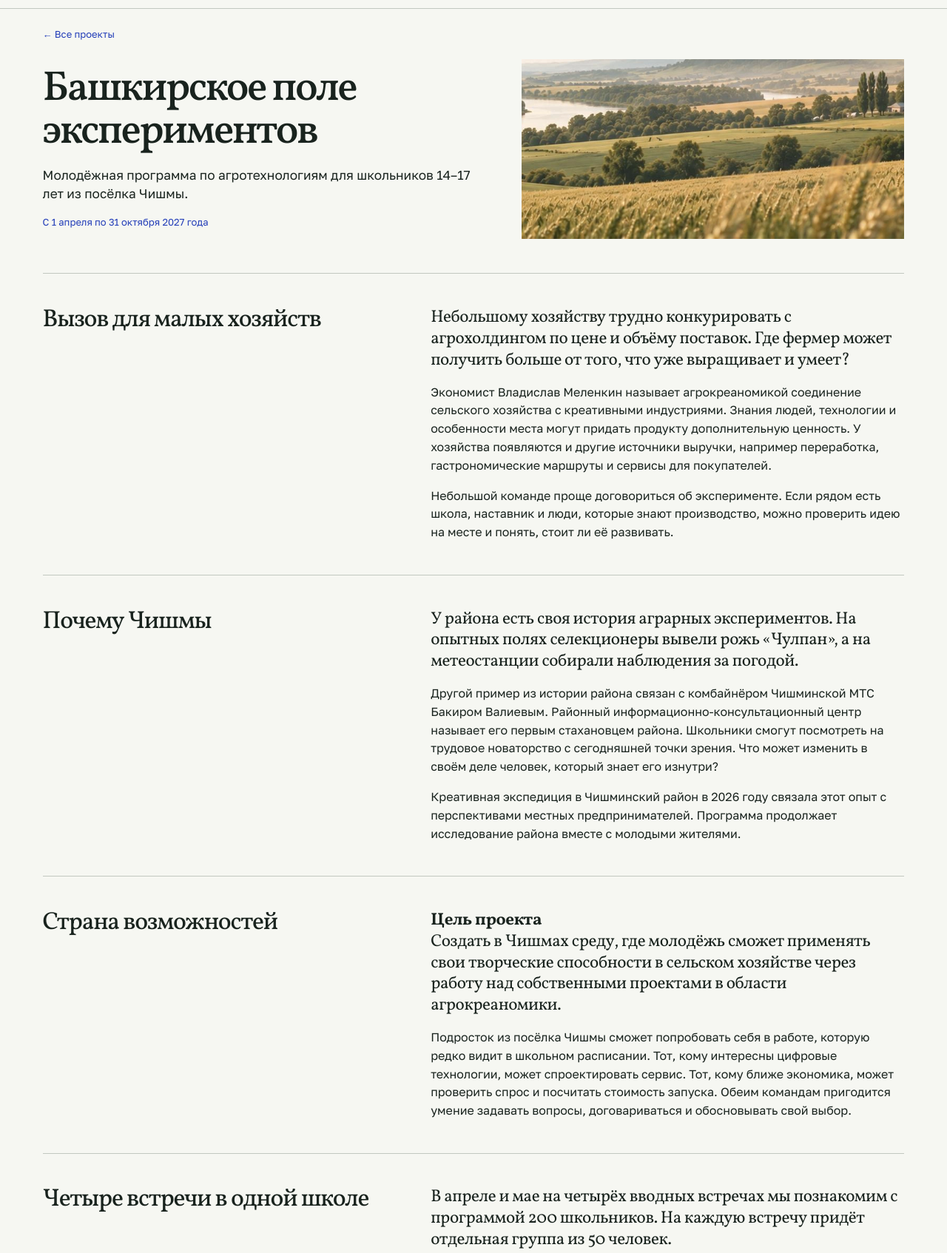
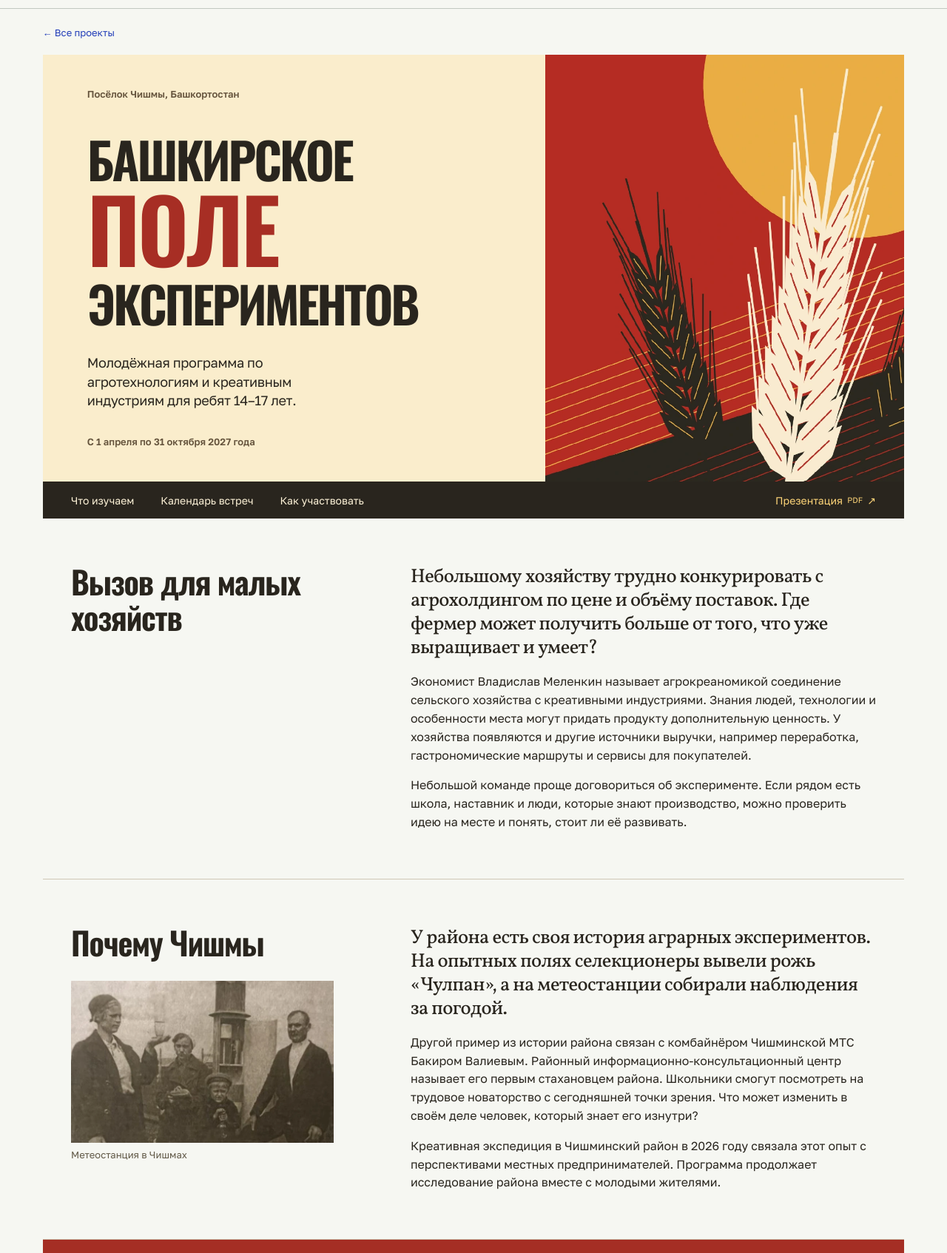
Before and after one commit to lIgnatus/miroselye, a plain HTML site: page program.html in a window 1280 px wide. Shown: the part 55-1749 px from the top of the page at 74% size. Drawn offline with Linux system fonts and the light colour scheme.

Commit message:
Башкортостан крупным планом, аграрный плакат и библиотека материалов

```diff
--- /dev/null
+++ b/program.css
@@ -0,0 +1,168 @@
+@font-face {
+  font-family: "Program Oswald";
+  src: url("assets/program-oswald-cyrillic.woff2") format("woff2");
+  font-style: normal;
+  font-weight: 650;
+  font-display: swap;
+  unicode-range: U+0301,U+0400-045F,U+0490-0491,U+04B0-04B1,U+2116;
+}
+
+.article {
+  --print-red: #a72e24;
+  --print-ink: #29251e;
+  --print-cream: #faedcc;
+  --print-rule: #cfc8b6;
+  --display: "Program Oswald", var(--sans);
+  color: var(--print-ink);
+  padding-top: 10px;
+}
+.article .crumb { margin-bottom: 8px; }
+.field-poster {
+  display: grid;
+  grid-template-columns: 1.4fr 1fr;
+  background: var(--print-cream);
+  isolation: isolate;
+}
+.poster-copy {
+  min-width: 0;
+  container-type: inline-size;
+  padding: clamp(26px,3.5vw,56px) clamp(24px,4.7vw,76px);
+}
+.poster-location, .poster-date {
+  font: 580 13px/1.35 var(--sans);
+  color: #64533c;
+}
+.field-poster h1 {
+  margin: clamp(26px,3.8vw,56px) 0 clamp(18px,2.1vw,32px);
+  font: 650 clamp(32px,12.1cqi,84px)/1.04 var(--display);
+  letter-spacing: -.048em;
+  text-transform: uppercase;
+}
+.field-poster h1 span, .field-poster h1 em { display: block; }
+.field-poster h1 em {
+  color: var(--print-red);
+  font-size: 1.76em;
+  line-height: .99;
+  font-style: normal;
+  margin-block: .015em .045em;
+}
+.field-poster .poster-intro {
+  max-width: 33ch;
+  font-size: clamp(16px,1.42vw,22px);
+  line-height: 1.42;
+  letter-spacing: -.018em;
+}
+.field-poster .poster-date { margin-top: clamp(20px,2.65vw,42px); }
+.poster-art { position: relative; min-width: 0; }
+.poster-art img {
+  position: absolute;
+  inset: 0;
+  width: 100%;
+  height: 100%;
+  min-height: 0;
+  max-height: 100%;
+  object-fit: cover;
+  object-position: 52% 60%;
+}
+.program-nav {
+  display: flex;
+  flex-wrap: wrap;
+  align-items: stretch;
+  gap: 0 clamp(16px,2.8vw,44px);
+  padding-inline: clamp(12px,3vw,52px);
+  background: var(--print-ink);
+  color: #fff4d9;
+}
+.program-nav a {
+  display: inline-flex;
+  align-items: center;
+  gap: .45em;
+  min-height: 50px;
+  font-size: 14px;
+  text-decoration: none;
+}
+.program-nav a:hover { text-decoration: underline; }
+.program-nav a:focus-visible { outline-color: #eeb947; outline-offset: -2px; }
+.program-nav .presentation-link { margin-inline-start: auto; color: #ffd679; }
+.presentation-link small { font-size: .76em; }
+.article .spread {
+  grid-template-columns: minmax(0,.82fr) minmax(0,1.35fr);
+  column-gap: clamp(38px,6vw,108px);
+  padding: clamp(38px,5vw,75px) clamp(12px,3vw,52px);
+  border-color: var(--print-rule);
+}
+.article .spread h2 {
+  max-width: 19ch;
+  color: var(--print-ink);
+  font: 650 clamp(29px,3.35vw,53px)/1.1 var(--display);
+  letter-spacing: -.028em;
+}
+.article .spread p { max-width: 64ch; }
+.article .standfirst {
+  font: 460 clamp(22px,2.05vw,33px)/1.22 var(--serif);
+  letter-spacing: -.023em;
+}
+.station-figure { margin: 26px 0 0; max-width: 355px; }
+.station-figure img { width: 100%; height: auto; }
+.station-figure figcaption { margin-top: 6px; color: #605846; font-size: 13px; }
+.article .program-goal {
+  background: #a52e24;
+  color: #fff3d8;
+  border: 0;
+}
+.article .program-goal h2 { color: #fff3d8; }
+.program-goal .standfirst strong {
+  display: inline-block;
+  margin-bottom: 12px;
+  font: 600 13px/1.3 var(--sans);
+}
+.article #calendar { background: #f1ead8; }
+.article details { border-color: var(--print-rule); }
+.article summary span { border-color: #aca18e; }
+.article summary:hover span { background: #ecd5a5; }
+.article .timeline strong, .article .text-link { color: #903524; }
+.article .doc-action {
+  color: #fff5e2;
+  background: var(--print-red);
+  border-color: var(--print-red);
+}
+.article .doc-action:hover { background: #70221d; }
+@media (max-width: 730px) {
+  .field-poster { grid-template-columns: 1.55fr 1fr; }
+  .poster-copy { padding: 24px; }
+  .field-poster h1 {
+    font-size: 12.5cqi;
+    margin-block: 24px 20px;
+  }
+  .article .spread { padding-inline: 12px; }
+  .article .program-goal, .article #calendar { padding-inline: 22px; }
+  .article .spread h2 { max-width: 22ch; }
+  .article .history > div+div { margin-top: 22px; }
+  .station-figure { margin-top: 14px; }
+  .program-nav { gap: 0 16px; }
+  .program-nav a { font-size: 13px; }
+}
+@media (max-width: 540px) {
+  .field-poster {
+    grid-template-columns: minmax(0,1.65fr) minmax(0,1fr);
+    container-type: inline-size;
+  }
+  .poster-copy { display: contents; }
+  .poster-location { grid-column: 1; grid-row: 1; padding: 20px 0 0 16px; }
+  .field-poster h1 {
+    grid-column: 1;
+    grid-row: 2;
+    font-size: 7.4cqi;
+    margin: 17px 0 19px 15px;
+    align-self: center;
+  }
+  .poster-art { grid-column: 2; grid-row: 1/3; min-height: clamp(145px,47cqi,220px); }
+  .field-poster .poster-intro { grid-column: 1/-1; padding: 15px 16px 0; }
+  .field-poster .poster-date { grid-column: 1/-1; margin: 0; padding: 12px 16px 18px; }
+  .poster-location, .field-poster .poster-date { font-size: 12px; }
+  .program-nav { display: grid; grid-template-columns: 1fr 1fr; gap: 0 12px; padding: 4px 16px; }
+  .program-nav .presentation-link { margin-inline-start: 0; }
+  .program-nav a { min-height: 40px; }
+  .article .spread { padding-inline: 0; }
+  .article .program-goal, .article #calendar { padding-inline: 16px; }
+}
--- a/program.html
+++ b/program.html
@@ -6,7 +6,9 @@
   <meta name="theme-color" content="#f6f4e9">
   <title>Башкирское поле экспериментов | Мироселье</title>
   <link rel="stylesheet" href="site.css">
-  <link rel="stylesheet" href="atlas-interior.css"><script defer src="site.js"></script>
+  <link rel="stylesheet" href="atlas-interior.css">
+  <link rel="stylesheet" href="program.css">
+  <script defer src="site.js"></script>
 </head>
 <body id="top">
   <a class="skip" href="#main">К содержанию</a>
@@ -24,24 +26,39 @@
   </header>
   <main id="main" class="article wrap">
     <a class="crumb" href="index.html#projects">← Все проекты</a>
-    <header class="article-head"><div class="atlas-intro-copy">
-      <h1>Башкирское поле экспериментов</h1>
-      <p>Молодёжная программа по агротехнологиям для школьников 14–17 лет из посёлка Чишмы.</p>
-      <span class="stamp">С 1 апреля по 31 октября 2027 года</span>
-    </div><img class="atlas-intro-image" src="design/fields-panorama.webp" alt="Пейзаж с полями и рекой из концепции Чишмов"></header>
+    <header class="field-poster">
+      <div class="poster-copy">
+        <p class="poster-location">Посёлок Чишмы, Башкортостан</p>
+        <h1><span>Башкирское</span> <em>поле</em> <span>экспериментов</span></h1>
+        <p class="poster-intro">Молодёжная программа по агротехнологиям и креативным индустриям для ребят 14–17 лет.</p>
+        <p class="poster-date">С 1 апреля по 31 октября 2027 года</p>
+      </div>
+      <div class="poster-art"><img src="assets/program-grain.webp" alt="" width="903" height="1260" fetchpriority="high"></div>
+    </header>
+    <nav class="program-nav" aria-label="На странице программы">
+      <a href="#route">Что изучаем</a>
+      <a href="#calendar">Календарь встреч</a>
+      <a href="#participate">Как участвовать</a>
+      <a class="presentation-link" href="materials/presentation.pdf">Презентация <small>PDF</small><span aria-hidden="true">↗</span></a>
+    </nav>
     <section class="spread">
       <h2>Вызов для малых хозяйств</h2>
       <div><p class="standfirst">Небольшому хозяйству трудно конкурировать с агрохолдингом по цене и объёму поставок. Где фермер может получить больше от того, что уже выращивает и умеет?</p>
         <p>Экономист Владислав Меленкин называет агрокреаномикой соединение сельского хозяйства с креативными индустриями. Знания людей, технологии и особенности места могут придать продукту дополнительную ценность. У хозяйства появляются и другие источники выручки, например переработка, гастрономические маршруты и сервисы для покупателей.</p>
         <p>Небольшой команде проще договориться об эксперименте. Если рядом есть школа, наставник и люди, которые знают производство, можно проверить идею на месте и понять, стоит ли её развивать.</p></div>
     </section>
-    <section class="spread">
-      <h2>Почему Чишмы</h2>
+    <section class="spread history">
+      <div><h2>Почему Чишмы</h2>
+        <figure class="station-figure">
+          <img src="assets/program-station.webp" width="724" height="446" loading="lazy" alt="Групповая фотография из истории метеостанции в Чишмах">
+          <figcaption>Метеостанция в Чишмах</figcaption>
+        </figure>
+      </div>
       <div><p class="standfirst">У района есть своя история аграрных экспериментов. На опытных полях селекционеры вывели рожь «Чулпан», а на метеостанции собирали наблюдения за погодой.</p>
         <p>Другой пример из истории района связан с комбайнёром Чишминской МТС Бакиром Валиевым. Районный информационно-консультационный центр называет его первым стахановцем района. Школьники смогут посмотреть на трудовое новаторство с сегодняшней точки зрения. Что может изменить в своём деле человек, который знает его изнутри?</p>
         <p>Креативная экспедиция в Чишминский район в 2026 году связала этот опыт с перспективами местных предпринимателей. Программа продолжает исследование района вместе с молодыми жителями.</p></div>
     </section>
-    <section class="spread">
+    <section class="spread program-goal">
       <h2>Страна возможностей</h2>
       <div><p class="standfirst"><strong>Цель проекта</strong><br>Создать в Чишмах среду, где молодёжь сможет применять свои творческие способности в сельском хозяйстве через работу над собственными проектами в области агрокреаномики.</p>
         <p>Подросток из посёлка Чишмы сможет попробовать себя в работе, которую редко видит в школьном расписании. Тот, кому интересны цифровые технологии, может спроектировать сервис. Тот, кому ближе экономика, может проверить спрос и посчитать стоимость запуска. Обеим командам пригодится умение задавать вопросы, договариваться и обосновывать свой выбор.</p></div>
@@ -52,7 +69,7 @@
         <p>Ребята смогут рассказать, чем хотят заняться и какая помощь им нужна. Из участников встреч отберём 30 наиболее заинтересованных школьников. С июня они продолжат занятия в шести командах по пять человек.</p></div>
     </section>
     <section class="spread" id="route">
-      <h2>Образова<wbr>тельная программа Башкирского поля экспериментов</h2>
+      <h2>Образовательная программа</h2>
       <div><p class="standfirst">С июня по сентябрь школьники научатся превращать наблюдение в исследовательский вопрос или предпринимательский замысел. Тему, с которой работать дальше, ребята выберут сами.</p>
         <p>На выездах в два хозяйства команды будут учиться вести интервью, замечать повторяющиеся трудности и проверять, одинаково ли их видят разные люди. В Башкирском ГАУ и кампусе Евразийского НОЦ познакомятся с путём университетской разработки от замысла до первого применения.</p>
         <p>На занятиях по экономике ребята научатся считать затраты и оценивать спрос. На практикумах по ИИ будут сверять ответы модели с исходными данными. В мастерской аграрного дизайна опишут путь пользователя и соберут прототип сервиса. С наставником каждая команда проверит, на чём основаны её выводы.</p></div>
@@ -63,7 +80,7 @@
         <p>Команда может придумать чат-бота, который уточнит товар, количество и дату, а затем соберёт для фермера список заявок. Для бизнес-плана ребята оценят, кому нужен сервис и сколько стоит его вести. Для исследовательского проекта сравнят два способа приёма заказов и проверят, при каком теряется меньше заявок.</p>
         <p>Это один из возможных примеров. Образовательным результатом станут шесть самостоятельных бизнес-планов или проектов научно-исследовательских и опытно-конструкторских работ (НИОКР) в области сельского хозяйства 4.0, агрокреаномики и креативных индустрий.</p></div>
     </section>
-    <section class="spread">
+    <section id="calendar" class="spread">
       <h2>Календарь встреч</h2>
       <div class="roles">
           <details><summary>Апрель и май <span aria-hidden="true"></span></summary><div><ul class="timeline">
```
Also changed, not shown: index.html (+19 -8 lines), mission.css (+22 -26 lines), mission.js (+0 -8 lines), assets/bashkortostan-globe.webp (added), assets/program-grain.webp (added), assets/program-oswald-OFL.txt (added), assets/program-oswald-cyrillic.woff2 (added), assets/program-station.webp (added), design/atlas-office-desktop.jpg, design/atlas-office-mobile.jpg.
